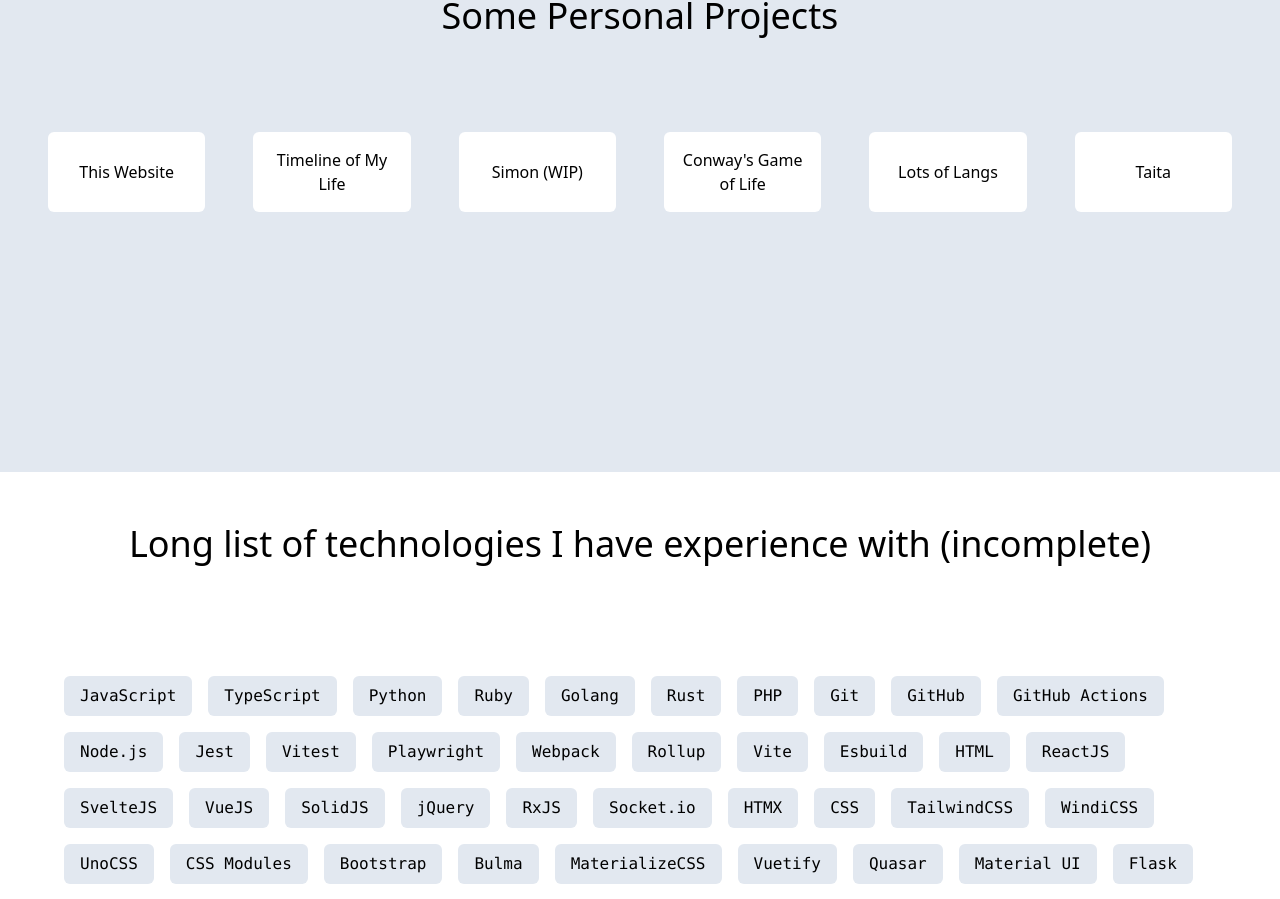
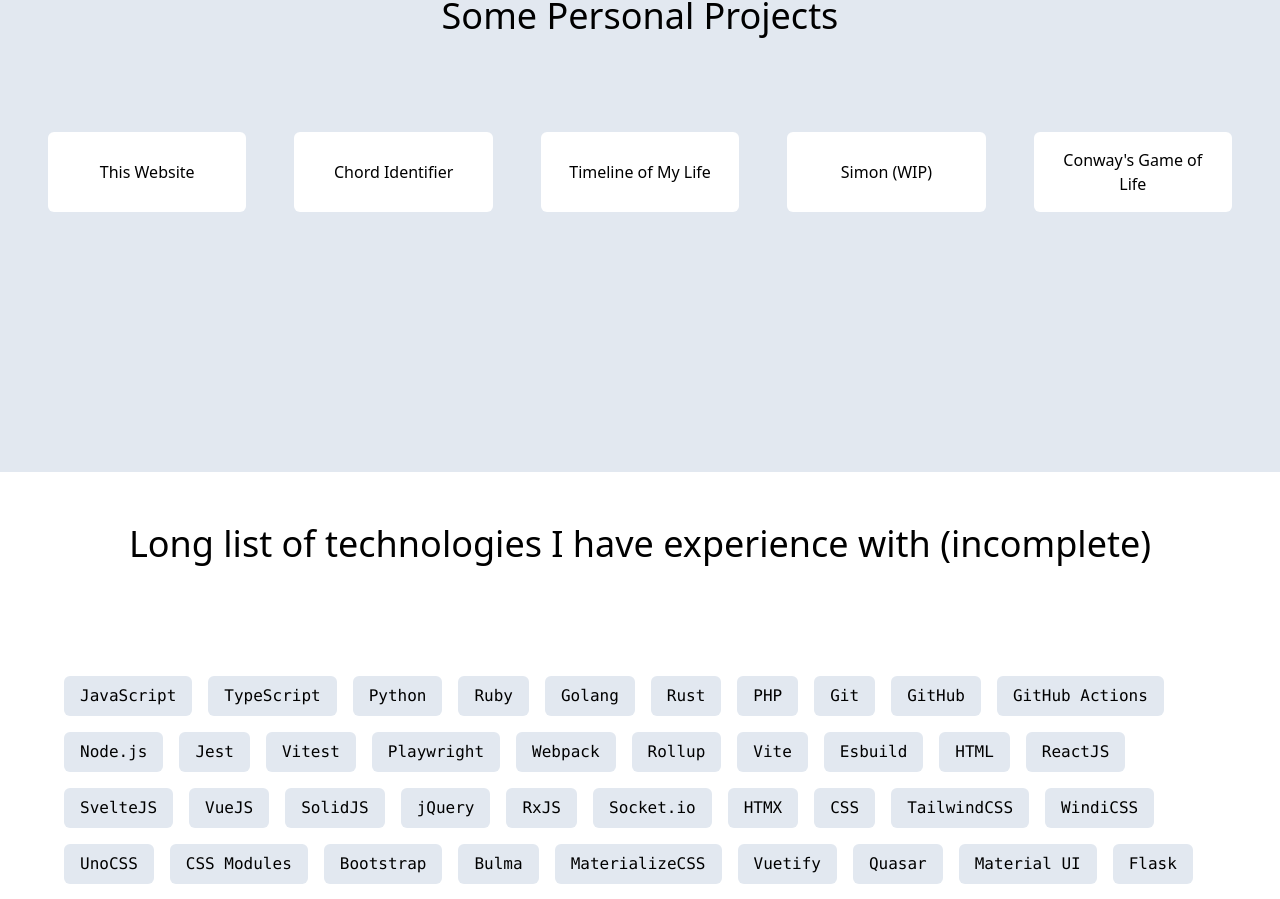
Before and after one commit to Zachiah/personal-site, a SvelteKit app: page /skills/developer in a window 1280 px wide. Shown: the part 952-1851 px from the top of the page. Built offline with nearby package versions, Linux system fonts and the light colour scheme.

Commit message:
Update personal projects on developer page

```diff
--- a/src/routes/skills/developer/+page.svelte
+++ b/src/routes/skills/developer/+page.svelte
@@ -129,11 +129,10 @@
 
 		<div class="flex w-full flex-wrap gap-12">
 			<Project href="/">This Website</Project>
+			<Project href="https://music-theory.zachiah.com/chord-identifier/keyboard">Chord Identifier</Project>
 			<Project href="https://timeline.zachiah.com">Timeline of My Life</Project>
 			<Project href="https://simon.zachiah.com">Simon (WIP)</Project>
 			<Project href="https://conway.zachiah.com">Conway's Game of Life</Project>
-			<Project href="https://github.com/Zachiah/lots-of-langs">Lots of Langs</Project>
-			<Project href="https://github.com/Zachiah/taita">Taita</Project>
 		</div>
 	</div>
 </section>
```
